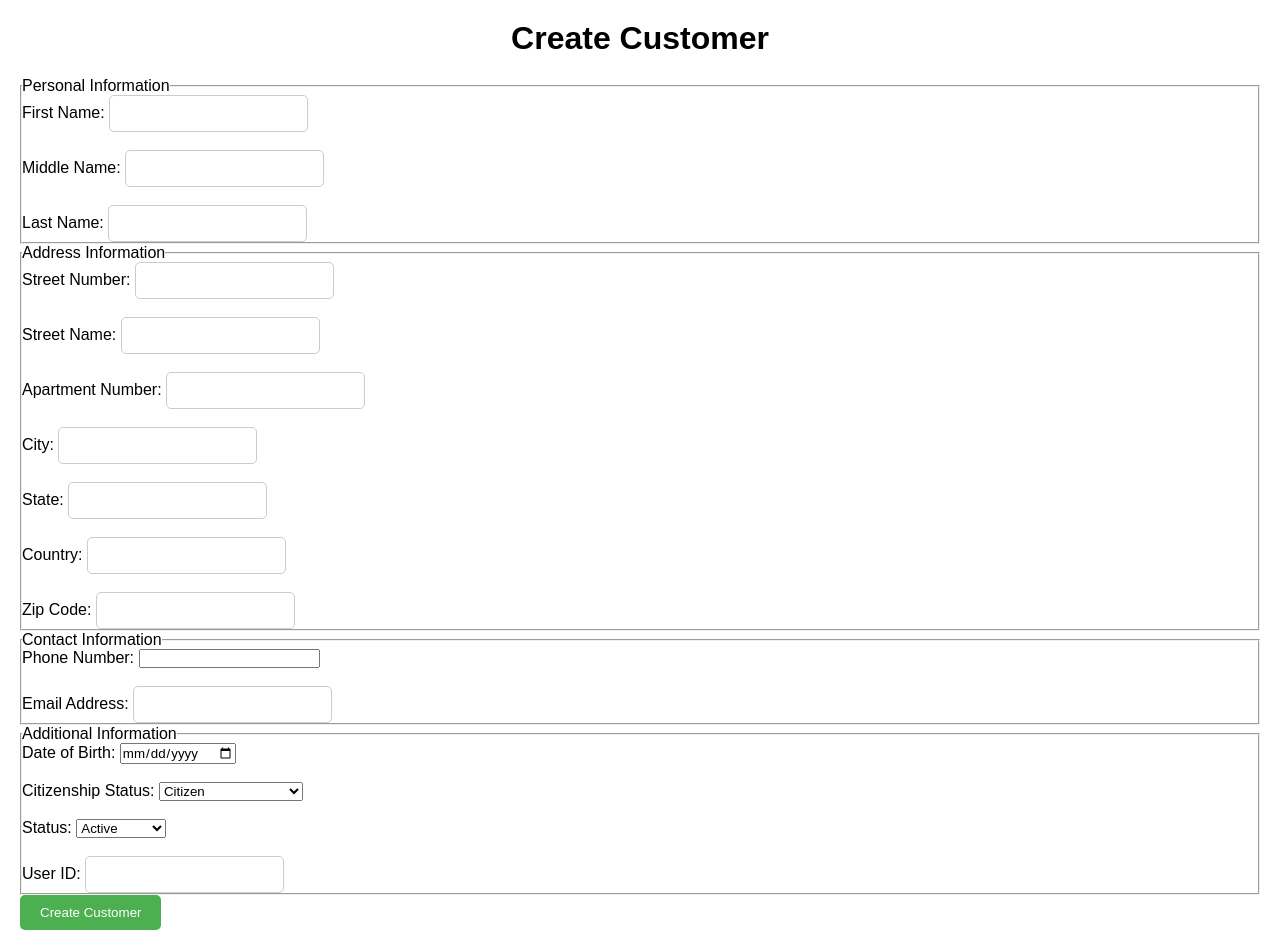
After one commit to IrmaGeo/Mortgage, a Flask app: page /add_customer in a window 1280 px wide. The commit adds this page. Run offline with Flask 3, Linux system fonts and the light colour scheme.

Commit message:
added create customer feature

```diff
--- a/app.py
+++ b/app.py
@@ -1,12 +1,12 @@
-from flask import Flask, render_template, request
+from flask import Flask, render_template, request, flash, redirect, url_for
 import mysql.connector
 import os
 from dotenv import load_dotenv
 
-
 load_dotenv()
 
 app = Flask(__name__)
+app.secret_key = 'your_secret_key'  # Set a secret key for session management
 
 # MySQL connection details
 mydb = mysql.connector.connect(
@@ -20,7 +20,6 @@ mycursor = mydb.cursor()
 
 @app.route('/')
 def index():
-    # Fetch data from the database (adjust the query as needed)
     mycursor.execute("SELECT * FROM customer")
     data = mycursor.fetchall()
     return render_template('index.html', data=data)
@@ -28,23 +27,51 @@ def index():
 @app.route('/search', methods=['POST'])
 def search():
     search_query = request.form['search_query']
-    # Implement search logic based on your database structure
-    # For example:
     mycursor.execute("SELECT * FROM customer WHERE name LIKE %s", (f"%{search_query}%",))
     search_results = mycursor.fetchall()
     return render_template('index.html', data=search_results)
 
-@app.route('/add', methods=['POST'])
-def add():
-    # Implement add logic, including validation and error handling
-    name = request.form['name']
-    email = request.form['email']
-    # Insert into the database
-    sql = "INSERT INTO customer (name, email) VALUES (%s, %s)"
-    val = (name, email)
-    mycursor.execute(sql, val)
-    mydb.commit()
-    return render_template('index.html')  # Redirect to the main page or show a success message
+@app.route('/add_customer', methods=['GET', 'POST'])
+def add_customer():
+    if request.method == 'POST':
+        first_name = request.form['first_name']
+        middle_name = request.form['middle_name']
+        last_name = request.form['last_name']
+        street_number = request.form['street_number']
+        street_name = request.form['street_name']
+        apt_number = request.form['apt_number']
+        city = request.form['city']
+        state = request.form['state']
+        country = request.form['country']
+        zip_code = request.form['zip_code']
+        phone_number = request.form['phone_number']
+        email = request.form['email_address']  # Make sure this matches the form field
+        date_of_birth = request.form['date_of_birth']
+        citizen_status = request.form['citizen_status']
+        status = request.form['status']
+        user_id = request.form['user_ID']  # Make sure this matches the form field
+
+        sql = """
+            INSERT INTO customers (
+                first_name, middle_name, last_name,
+                street_number, street_name, apt_number, city, state, country, zip_code,
+                phone_number, email, date_of_birth, citizen_status, status, user_id
+            )
+            VALUES (%s, %s, %s, %s, %s, %s, %s, %s, %s, %s, %s, %s, %s, %s, %s, %s)
+        """
+
+        val = (first_name, middle_name, last_name, street_number, street_name, apt_number, city, state, country, zip_code, phone_number, email, date_of_birth, citizen_status, status, user_id)
+
+        try:
+            mycursor.execute(sql, val)
+            mydb.commit()
+            flash('Customer added successfully!', 'success')
+            return redirect(url_for('index'))
+        except mysql.connector.Error as err:
+            flash(f'Error adding customer: {err}', 'danger')
+            return render_template('add_customer.html')
+    else:
+        return render_template('add_customer.html')
 
 if __name__ == '__main__':
     app.run(debug=True)
--- a/static/css/style.css
+++ b/static/css/style.css
@@ -46,3 +46,133 @@ button {
     border-radius: 5px;
     cursor: pointer;
 }
+
+
+/* Reset and Base Styles */
+* {
+    margin: 0;
+    padding: 0;
+    box-sizing: border-box;
+    font-family: Arial, sans-serif;
+}
+
+/* Header and Navigation */
+header {
+    background-color: #0044cc;
+    position: relative; /* Ensure header is positioned correctly */
+    z-index: 2; /* Bring header above other content */
+}
+nav ul {
+    list-style-type: none;
+    display: flex;
+    justify-content: center;
+    background-color: #0044cc;
+}
+nav ul li {
+    position: relative;
+}
+nav ul li a {
+    display: block;
+    color: white;
+    padding: 15px 20px;
+    text-decoration: none;
+}
+nav ul li a:hover {
+    background-color: #0033a1;
+}
+
+/* Submenu styles - hidden by default */
+nav ul li ul {
+    position: absolute;
+    top: 100%;
+    left: 0;
+    display: none;
+    background-color: #0044cc;
+    padding: 0;
+}
+nav ul li:hover ul {
+    display: block;
+}
+nav ul li ul li a {
+    padding: 10px 20px;
+}
+nav ul li ul li a:hover {
+    background-color: #0033a1;
+}
+
+/* Main Content */
+main {
+    padding: 20px;
+    min-height: calc(100vh - 120px); /* Adjust for header and footer */
+    position: relative; /* Ensure main content is positioned correctly */
+    z-index: 1; /* Keep main content above cards */
+}
+
+/* Footer */
+footer {
+    background-color: #0044cc;
+    color: white;
+    text-align: center;
+    padding: 10px 0;
+    position: relative; /* Change to relative */
+    width: 100%;
+}
+
+/* Responsive adjustments */
+@media (max-width: 768px) {
+    nav ul {
+        flex-direction: column;
+    }
+    nav ul li ul {
+        position: static;
+    }
+}
+
+.card-container {
+    display: flex;
+    justify-content: space-around;
+    flex-wrap: wrap;
+    padding: 20px;
+    margin-top: 20px; /* Add margin to separate from other content */
+}
+
+.card {
+    background-color: #f9f9f9;
+    border: 1px solid #ddd;
+    border-radius: 8px;
+    width: 300px;
+    margin: 10px;
+    text-align: center;
+    padding: 20px;
+    transition: transform 0.3s;
+    position: relative; /* Maintain relative positioning */
+    z-index: 0; /* Ensure cards are behind content */
+}
+
+.card:hover {
+    transform: scale(1.05);
+}
+
+.card img {
+    width: 50px;
+    height: 50px;
+    margin-bottom: 10px;
+}
+
+.button-container {
+    margin-top: 15px; /* Ensure space above the button */
+}
+
+.btn {
+    background-color: #007bff;
+    color: white;
+    padding: 10px 15px;
+    border-radius: 5px;
+    text-decoration: none;
+    display: inline-block; /* Make button inline-block */
+    margin: 0 auto; /* Center the button */
+}
+
+.btn:hover {
+    background-color: #0056b3;
+}
--- /dev/null
+++ b/templates/add_customer.html
@@ -0,0 +1,110 @@
+<!DOCTYPE html>
+<html lang="en">
+<head>
+    <meta charset="UTF-8">
+    <meta name="viewport" content="width=device-width, initial-scale=1.0">
+    <title>Create Customer</title>
+    <link rel="stylesheet" href="../static/css/style.css">
+</head>
+<body>
+    <h1>Create Customer</h1>
+    {% with messages = get_flashed_messages(with_categories=true) %}
+    {% if messages %}
+        <ul>
+        {% for category, message in messages %}
+            <li class="{{ category }}">{{ message }}</li>
+        {% endfor %}
+        </ul>
+    {% endif %}
+    {% endwith %}
+
+    <form action="/add_customers" method="POST">
+        <!-- Personal Information -->
+        <fieldset>
+            <legend>Personal Information</legend>
+            <label for="first_name">First Name:</label>
+            <input type="text" id="first_name" name="first_name" required>
+            <br><br>
+
+            <label for="middle_name">Middle Name:</label>
+            <input type="text" id="middle_name" name="middle_name">
+            <br><br>
+
+            <label for="last_name">Last Name:</label>
+            <input type="text" id="last_name" name="last_name" required>
+        </fieldset>
+
+        <!-- Address Information -->
+        <fieldset>
+            <legend>Address Information</legend>
+            <label for="street_number">Street Number:</label>
+            <input type="text" id="street_number" name="street_number" required>
+            <br><br>
+
+            <label for="street_name">Street Name:</label>
+            <input type="text" id="street_name" name="street_name" required>
+            <br><br>
+
+            <label for="apt_number">Apartment Number:</label>
+            <input type="text" id="apt_number" name="apt_number">
+            <br><br>
+
+            <label for="city">City:</label>
+            <input type="text" id="city" name="city" required>
+            <br><br>
+
+            <label for="state">State:</label>
+            <input type="text" id="state" name="state" required>
+            <br><br>
+
+            <label for="country">Country:</label>
+            <input type="text" id="country" name="country" required>
+            <br><br>
+
+            <label for="zip_code">Zip Code:</label>
+            <input type="text" id="zip_code" name="zip_code" required>
+        </fieldset>
+
+        <!-- Contact Information -->
+        <fieldset>
+            <legend>Contact Information</legend>
+            <label for="phone_number">Phone Number:</label>
+            <input type="tel" id="phone_number" name="phone_number" required>
+            <br><br>
+
+            <label for="email_address">Email Address:</label>
+            <input type="email" id="email_address" name="email_address" required>
+        </fieldset>
+
+        <!-- Additional Information -->
+        <fieldset>
+            <legend>Additional Information</legend>
+            <label for="date_of_birth">Date of Birth:</label>
+            <input type="date" id="date_of_birth" name="date_of_birth" required>
+            <br><br>
+
+            <label for="citizen_status">Citizenship Status:</label>
+            <select id="citizen_status" name="citizen_status" required>
+                <option value="Citizen">Citizen</option>
+                <option value="Permanent Resident">Permanent Resident</option>
+                <option value="Visa Holder">Visa Holder</option>
+                <option value="Other">Other</option>
+            </select>
+            <br><br>
+
+            <label for="status">Status:</label>
+            <select id="status" name="status" required>
+                <option value="Active">Active</option>
+                <option value="Inactive">Inactive</option>
+                <option value="Suspended">Suspended</option>
+            </select>
+            <br><br>
+
+            <label for="user_ID">User ID:</label>
+            <input type="text" id="user_ID" name="user_ID" required>
+        </fieldset>
+
+        <button type="submit">Create Customer</button>
+    </form>
+</body>
+</html>
```
Also changed, not shown: templates/index.html (+66 -28 lines), static/images/collateral.jpeg (added), static/images/customer.jpeg (added), static/images/loan-icon.jpeg (added).
